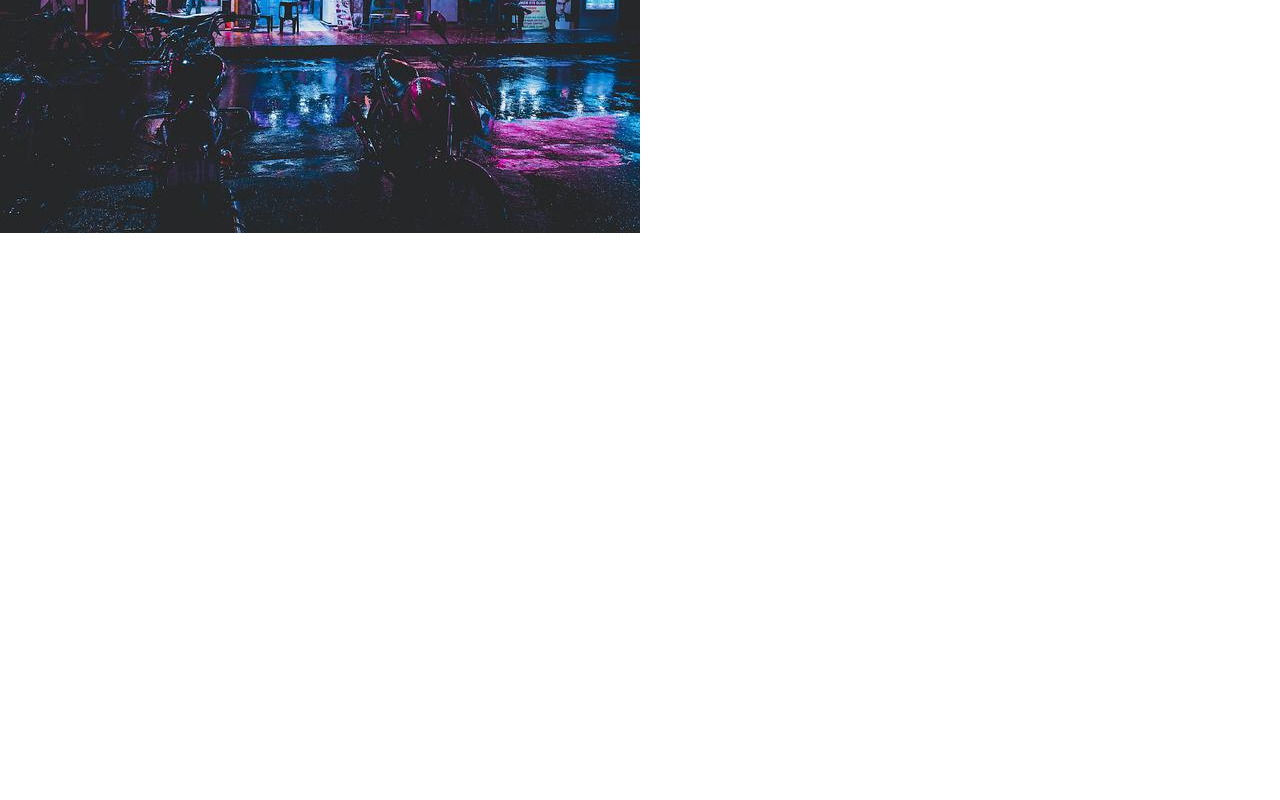
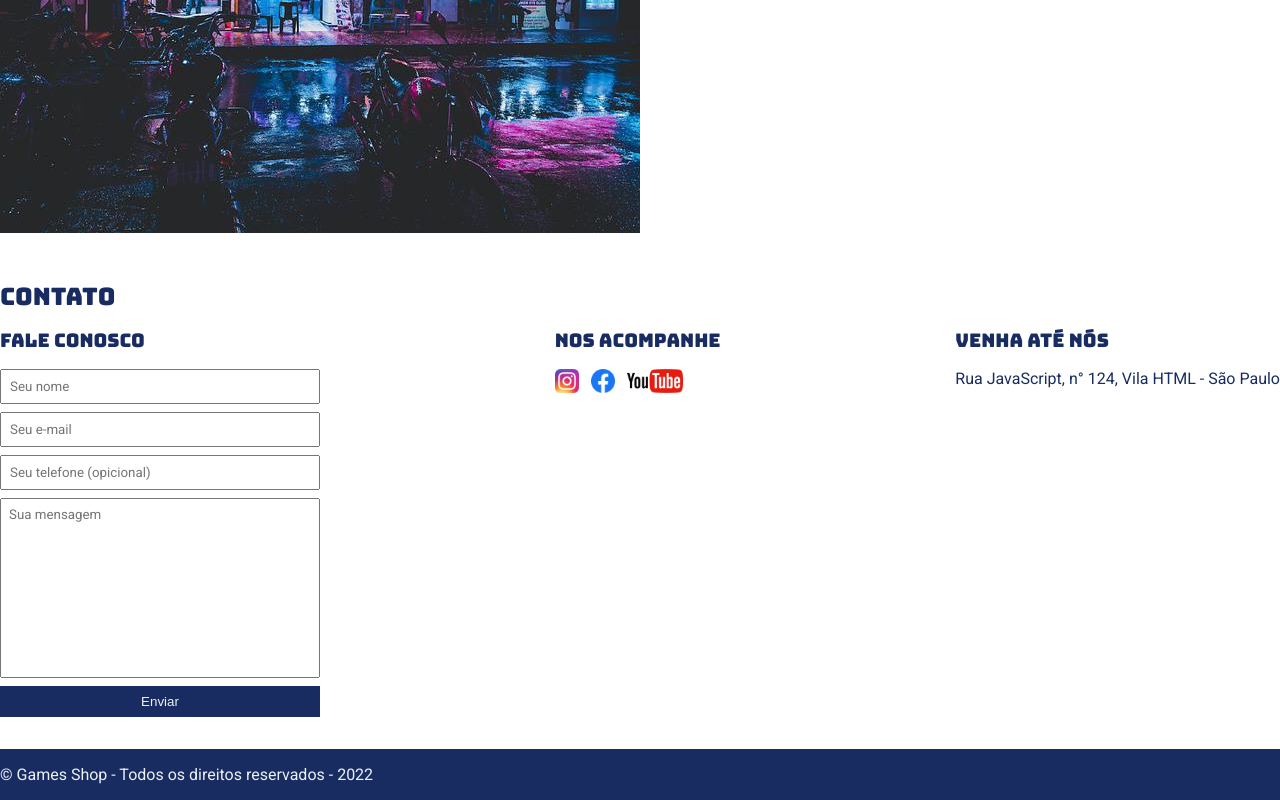
Before and after one commit to MichelHoffmann/ebac_project01, a plain HTML site: page index.html in a window 1280 px wide. Shown: the part 346-1146 px from the top of the page. Before the commit the page ends 800 px from the top, so only its background shows below. Drawn offline with Linux system fonts and the light colour scheme.

Commit message:
chore: finalizando o site

```diff
--- a/index.html
+++ b/index.html
@@ -17,16 +17,16 @@
             <nav>
                 <ul>
                     <li>
-                        <a href="#">Sobre a loja</a>
+                        <a href="#about">Sobre a loja</a>
                     </li>
                     <li>
-                        <a href="#">Contato</a>
+                        <a href="#contact">Contato</a>
                     </li>
                 </ul>
             </nav>
         </div>
     </header>
-    <section>
+    <section id="about">
         <div class="container">
             <img class="store-front" src="images/loja.jpg" alt="Fachada da loja Games Shop">
             <div>
@@ -41,5 +41,55 @@
             </div>
         </div>
     </section>
+    <section id="contact">
+        <div class="container">
+            <h2>Contato</h2>
+            <div class="contact-methods">
+                <div>
+                    <h3>Fale Conosco</h3>
+                    <form>
+                        <input type="text" placeholder="Seu nome" required>
+                        <input type="email" placeholder="Seu e-mail" required>
+                        <input type="tel" placeholder="Seu telefone (opicional)">
+                        <textarea placeholder="Sua mensagem" required></textarea>
+                        <button type="submit">Enviar</button>
+                    </form>
+                </div>
+                <div>
+                    <h3>Nos Acompanhe</h3>
+                    <ul class="social-links">
+                        <li>
+                            <a href="#" title="Siga-nos no Instagram">
+                                <img src="images/instagram.png" alt="Logo do Instagram">
+                            </a>
+                        </li>
+                        <li>
+                            <a href="#" title="Siga-nos no Facebook">
+                                <img src="images/facebook.png" alt="Logo do Facebook">
+                            </a>
+                        </li>
+                        <li>
+                            <a href="#" title="Visite nosso canal no youtube">
+                                <img src="images/youtube.png" alt="Logo do Youtube">
+                            </a>
+                        </li>
+                    </ul>
+                </div>
+                <div>
+                    <h3>Venha até nós</h3>
+                    <p>
+                        Rua JavaScript, n° 124, Vila HTML - São Paulo
+                    </p>
+                </div>
+            </div>
+        </div>
+    </section>
+    <footer>
+        <div class="container">
+            <p>
+                &copy; Games Shop - Todos os direitos reservados - 2022
+            </p>
+        </div>
+    </footer>
 </body>
 </html>
--- a/style.css
+++ b/style.css
@@ -5,11 +5,14 @@
 }
 
 header,
-section h2 {
+section h2,
+section h3,
+form-button {
     font-family: "Bungee", sans-serif;
+    font-weight: normal;
 }
 
-body {
+body, input, textarea {
     font-family: "Roboto", sans-serif;
 }
 
@@ -17,11 +20,6 @@ header {
     padding: 16px 0;
     background-color: #182C61;
     color: #ecf0f1;
-}
-
-header h1,
-section h2 {
-    font-weight: normal;
 }
 
 header nav li {
@@ -79,3 +77,64 @@ section p {
 .store-front {
     margin-right: 32px;
 }
+
+.social-links img {
+    height: 24px;
+}
+
+.social-links li {
+    display: inline;
+    margin-right: 8px;
+}
+
+.social-links li a {
+    text-decoration: none;
+}
+
+#contact .container {
+    display: block;
+}
+
+.contact-methods {
+    display: flex;
+    justify-content: space-between;
+}
+
+form  input,
+form textarea,
+form button {
+    display: block;
+    width: 320px;
+    margin-bottom: 8px;
+    padding: 8px;
+}
+
+form textarea {
+    resize: none;
+    height: 180px;
+}
+
+section h3 {
+    margin-bottom: 16px;
+}
+
+form button {
+    background-color: #182C61;
+    color: #ecf0f1;
+    border: none;
+    cursor: pointer;
+}
+
+form button:hover {
+    background-color: #314e9e;
+}
+
+input:focus, textarea:focus {
+    outline-color: #182C61;
+}
+
+footer {
+    background-color: #182C61;
+    color: #ecf0f1;
+    padding: 16px 0;
+}
```
